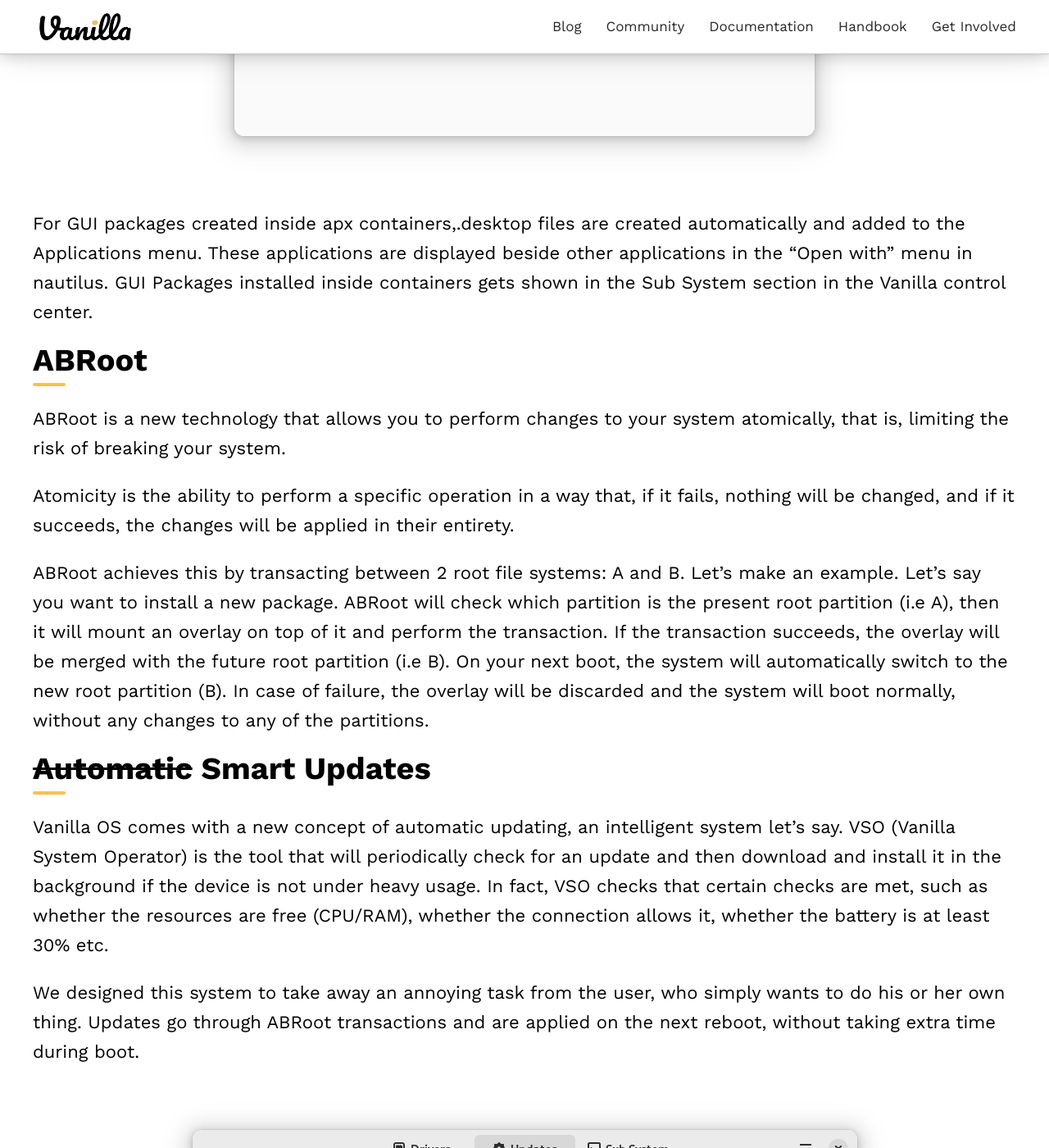
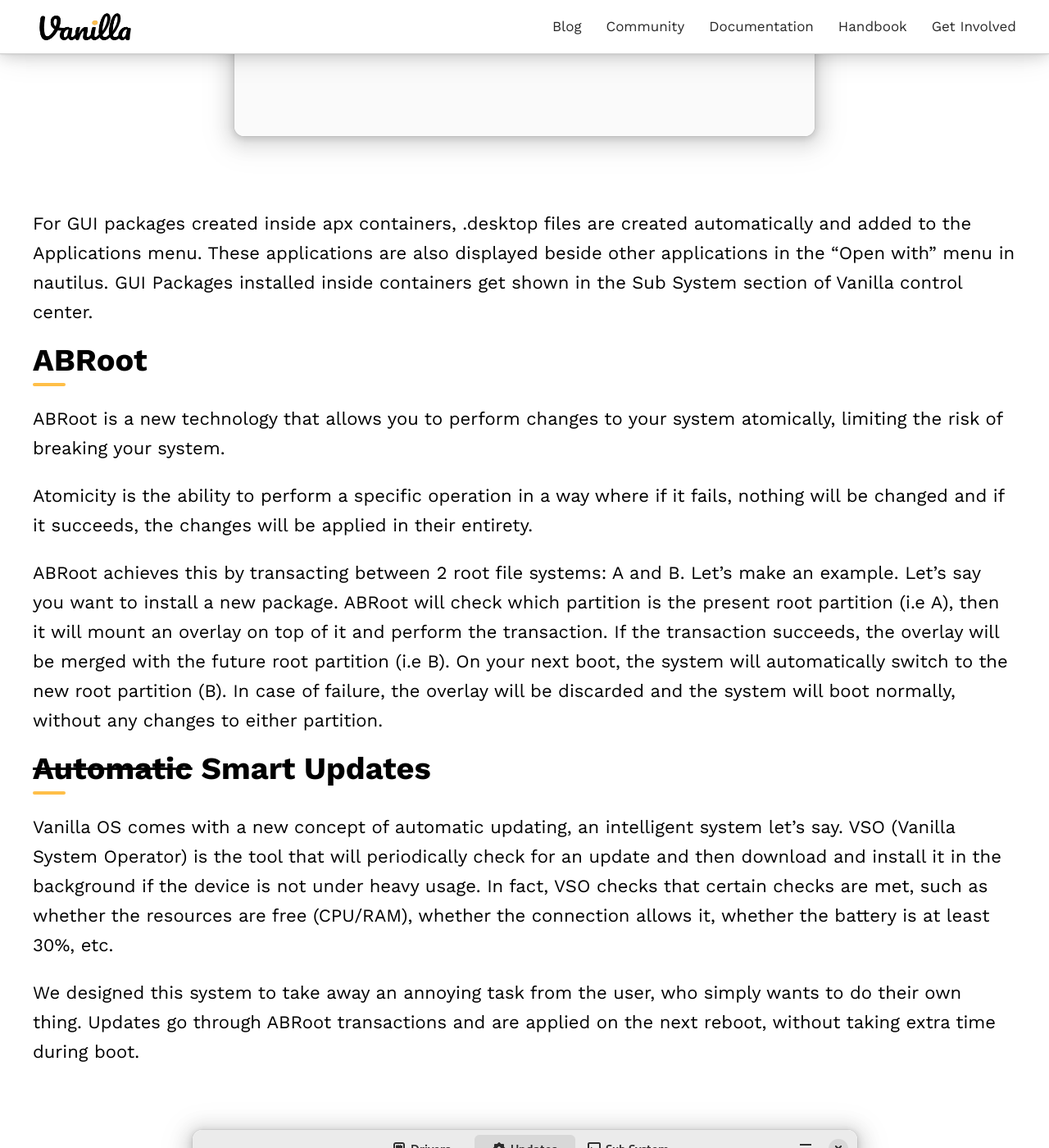
Before and after one commit to Vanilla-OS/website, a Jekyll site: the page built from _posts/2022-12-29-vanilla-os-22-10-kinetic.md, in a window 1280 px wide and 1400 px high, scrolled down 3920 px. Shown: the whole window at 82% size. Built offline with Jekyll 4.4.1, drawn with Linux system fonts in a browser that asks for light colours; nearby versions of some CDN libraries; a style sheet for code colours, icons or effects is not loaded; some of the changed text lies outside the part shown.

Commit message:
Wording changes

```diff
--- a/_posts/2022-12-29-vanilla-os-22-10-kinetic.md
+++ b/_posts/2022-12-29-vanilla-os-22-10-kinetic.md
@@ -11,8 +11,7 @@
 first stable release of the project, is available for download!
 
 We have been working on the project for many months, there were many changes
-along the way and also many complications, but we managed to come to terms
-with it.
+along the way and also many complications, but we managed to get through them.
 
 Introducing such a large project is not easy, there are many ways, many means
 and so many things to say. To make it easier for you to understand this project,
@@ -30,8 +29,8 @@
 
 ![](/assets/uploads/vanilla-os-stable-illustration.webp)
 
-So many terms, so many promises, so much everything. But let's see together in
-detail what are the strengths of Vanilla OS, the features that make it unique.
+So many terms, so many promises, so much everything. But let's see together, in
+detail what the strengths of Vanilla OS are, the features that make it unique.
 
 ## Apx
 
@@ -43,9 +42,9 @@
 and limiting the risk of breaking due to incompatible, poorly constructed or
 conflicting packages.
 
-It gets done by installing software inside one or more containers fully managed
-by Apx having restricted access to your system’s resources while still being
-able to use the same drivers, display server, etc.
+It achieves this by installing software inside one or more containers fully
+managed by Apx having restricted access to your system’s resources while still
+being able to use the same drivers, display server, etc.
 
 By default, Apx provides a container based on your Linux distribution (Ubuntu
 22.10 for Vanilla OS 22.10) and wraps all commands from the distribution’s
@@ -53,7 +52,7 @@
 
 ![Apx](/assets/uploads/vanilla-os-apx.png)
 
-Nevertheless, you can install packages from package other distributions. For
+Nevertheless, you can install packages from other package distributions. For
 example, using the `--aur` flag, a new container based on Arch Linux will be
 created. Here, apx will manage the packages from the AUR (Pacman and yay),
 tightly integrating them with the host system. Using the `--dnf` flag with apx
@@ -63,19 +62,19 @@
 
 ![Apx Control Center](/assets/uploads/vanilla-os-apx-control-center.png)
 
-For GUI packages created inside apx containers,.desktop files are created
-automatically and added to the Applications menu. These applications are
+For GUI packages created inside apx containers, .desktop files are created
+automatically and added to the Applications menu. These applications are also
 displayed beside other applications in the “Open with” menu in nautilus.
-GUI Packages installed inside containers gets shown in the Sub System section
-in the Vanilla control center.
+GUI Packages installed inside containers get shown in the Sub System section
+of Vanilla control center.
 
 ## ABRoot
 
 ABRoot is a new technology that allows you to perform changes to your system
-atomically, that is, limiting the risk of breaking your system.
+atomically, limiting the risk of breaking your system.
 
-Atomicity is the ability to perform a specific operation in a way that, if it
-fails, nothing will be changed, and if it succeeds, the changes will be
+Atomicity is the ability to perform a specific operation in a way where if it
+fails, nothing will be changed and if it succeeds, the changes will be
 applied in their entirety.
 
 ABRoot achieves this by transacting between 2 root file systems: A and B. Let's
@@ -85,7 +84,7 @@
 the overlay will be merged with the future root partition (i.e B). On your
 next boot, the system will automatically switch to the new root partition (B).
 In case of failure, the overlay will be discarded and the system will boot
-normally, without any changes to any of the partitions.
+normally, without any changes to either partition.
 
 ## ~~Automatic~~ Smart Updates
 
@@ -94,11 +93,11 @@
 periodically check for an update and then download and install it in the
 background if the device is not under heavy usage. In fact, VSO checks that
 certain checks are met, such as whether the resources are free (CPU/RAM),
-whether the connection allows it, whether the battery is at least 30% etc.
+whether the connection allows it, whether the battery is at least 30%, etc.
 
 We designed this system to take away an annoying task from the user, who
-simply wants to do his or her own thing. Updates go through ABRoot transactions
-and are applied on the next reboot, without taking extra time during boot.
+simply wants to do their own thing. Updates go through ABRoot transactions and
+are applied on the next reboot, without taking extra time during boot.
 
 ![VSO Control Center](/assets/uploads/vanilla-os-updates.png)
 
@@ -126,11 +125,11 @@
 ever.
 
 We chose to provide GNOME because of its uniqueness and ease of use, which make
-it the perfect traveling companion to Vanilla OS.
+it the perfect companion to Vanilla OS.
 
 ![GNOME 43](/assets/uploads/vanilla-os-gnome.png)
 
-All official Vanilla OS applications are designed in GTK4 and libadwaita to be
+All official Vanilla OS applications are built with GTK4 and Libadwaita to be
 as consistent as possible with the GNOME experience.
 
 ## Official Wallpapers
```
Also changed, not shown: other parts of _posts/2022-12-29-vanilla-os-22-10-kinetic.md (+4 -4 lines).
